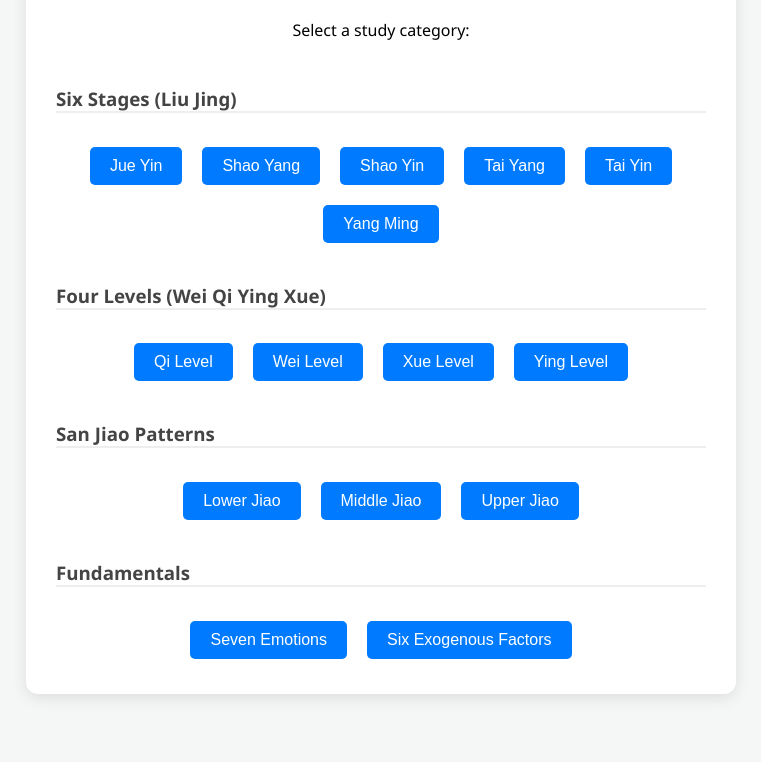
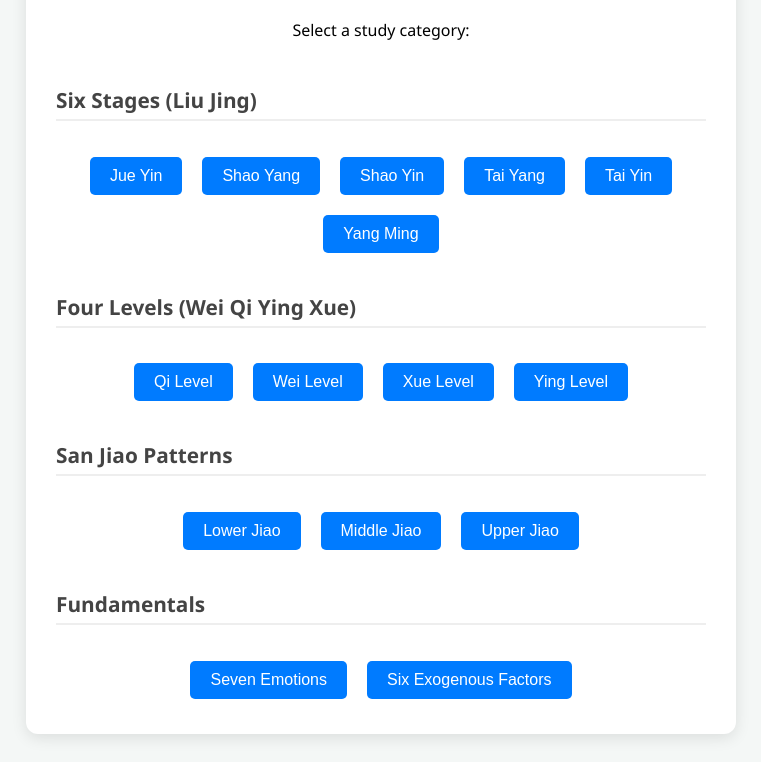
Before and after one commit to cheneck/apc-loves-tcm, a plain HTML site: page index.html in a window 1280 px wide. Shown: the part 125-887 px from the top of the page, without its empty margins (259-1020 px from the left). Before the commit the page ends 847 px from the top, so only its background shows below. Drawn offline with Linux system fonts and the light colour scheme.

Commit message:
Update style.css

```diff
--- a/style.css
+++ b/style.css
@@ -17,3 +17,12 @@ body { font-family: 'Segoe UI', Tahoma, Geneva, Verdana, sans-serif; background:
 button { padding: 10px 20px; cursor: pointer; background: #007bff; color: white; border: none; border-radius: 5px; margin: 5px; font-size: 1rem; }
 button:hover { background: #0056b3; }
 #quiz-buttons { display: flex; flex-wrap: wrap; justify-content: center; gap: 10px; margin-top: 20px; }
+#quiz-buttons h3 {
+    width: 100%;       /* Forces the header to take up the whole row */
+    text-align: left;  /* Aligns the category name to the left */
+    margin-top: 30px;  /* Adds space above the category */
+    padding-bottom: 5px;
+    border-bottom: 2px solid #eee; /* Adds a nice underline */
+    color: #444;       /* A professional dark grey */
+    font-size: 1.3rem;
+}
```
